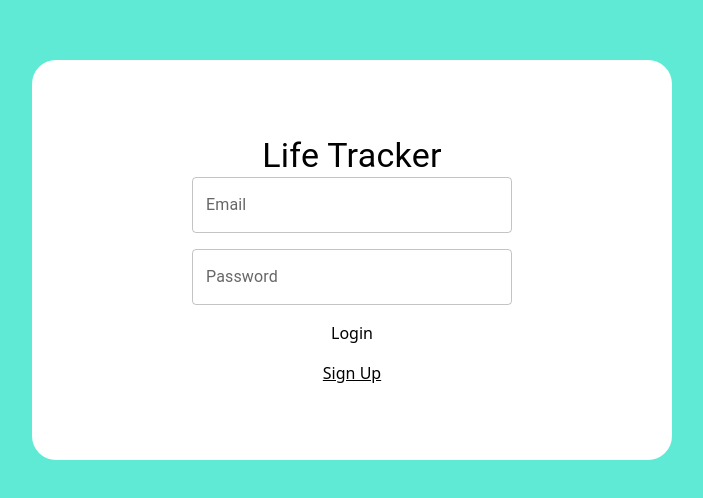
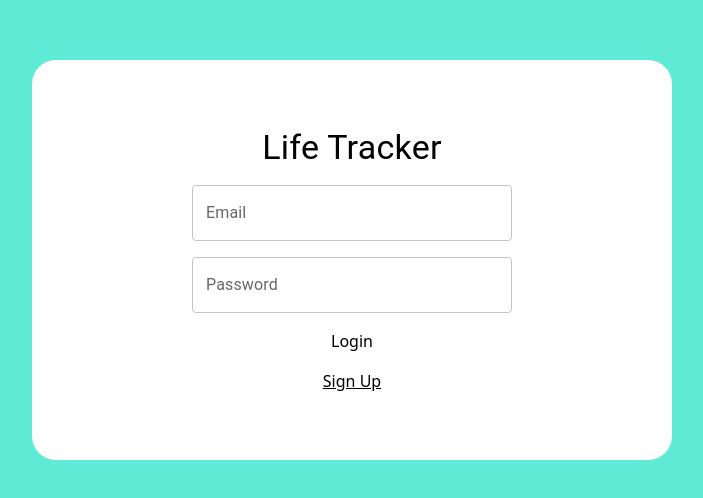
Before and after one commit to jd-bender/LifeTracker, a Next.js app: page /login in a window 1280 px wide. Shown: the part 140-638 px from the top of the page, without its empty margins (288-991 px from the left). Built offline with nearby package versions, Linux system fonts and the light colour scheme; no server answers.

Commit message:
fixes styling

```diff
--- a/tailwind.config.js
+++ b/tailwind.config.js
@@ -5,4 +5,5 @@ module.exports = {
         extend: {},
     },
     plugins: [],
+    important: true
 };
```
